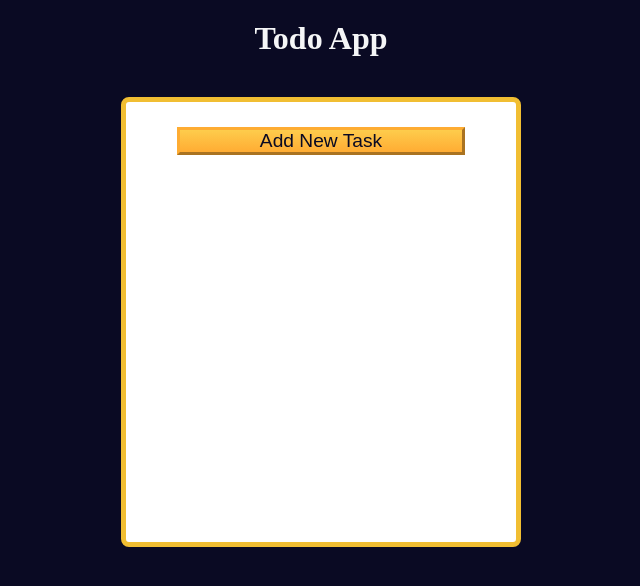
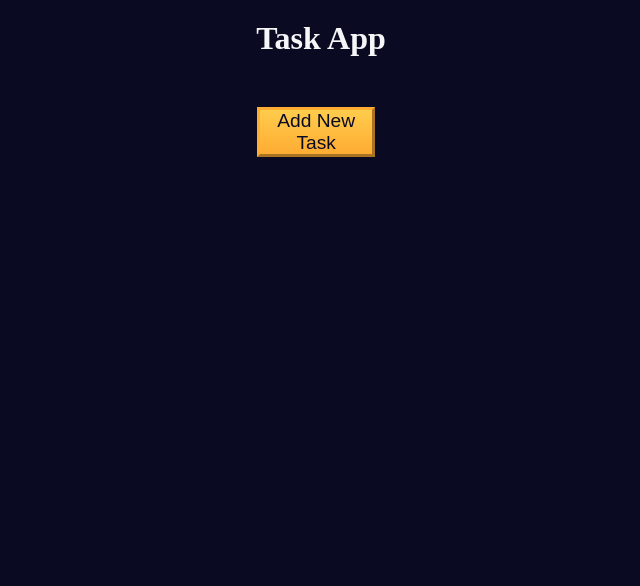
Before and after one commit to wtan90/task-app, a plain HTML site: page index.html in a window 1280 px wide. Shown: the whole page, without its empty margins (319-959 px from the left). Drawn offline with Linux system fonts and the light colour scheme.

Commit message:
Update index.html

```diff
--- a/index.html
+++ b/index.html
@@ -11,8 +11,8 @@
 
 <body>
   <main>
-    <h1>Todo App</h1>
-    <div class="todo-app">
+    <h1>Task App</h1>
+    <div class="task-app">
       <button id="open-task-form-btn" class="btn large-btn">
         Add New Task
       </button>
```
